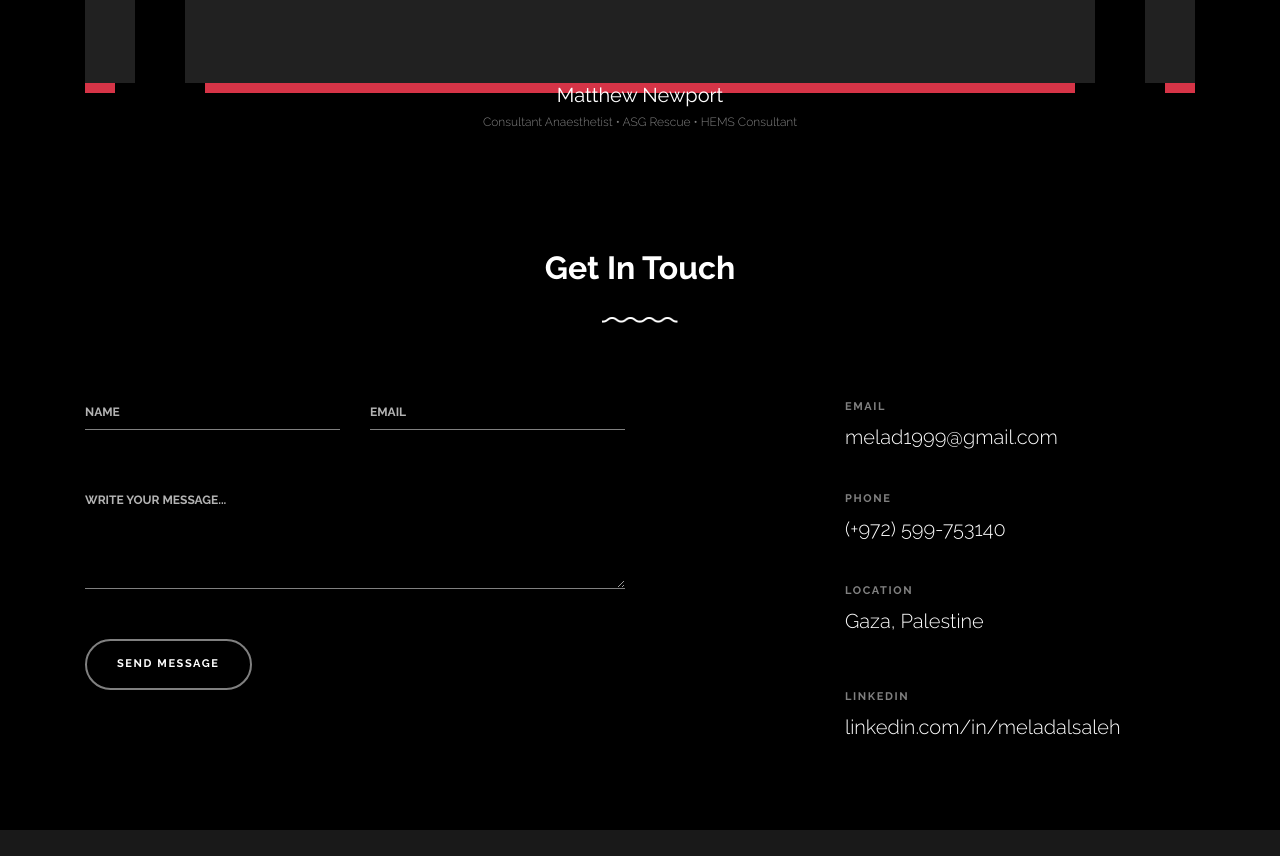
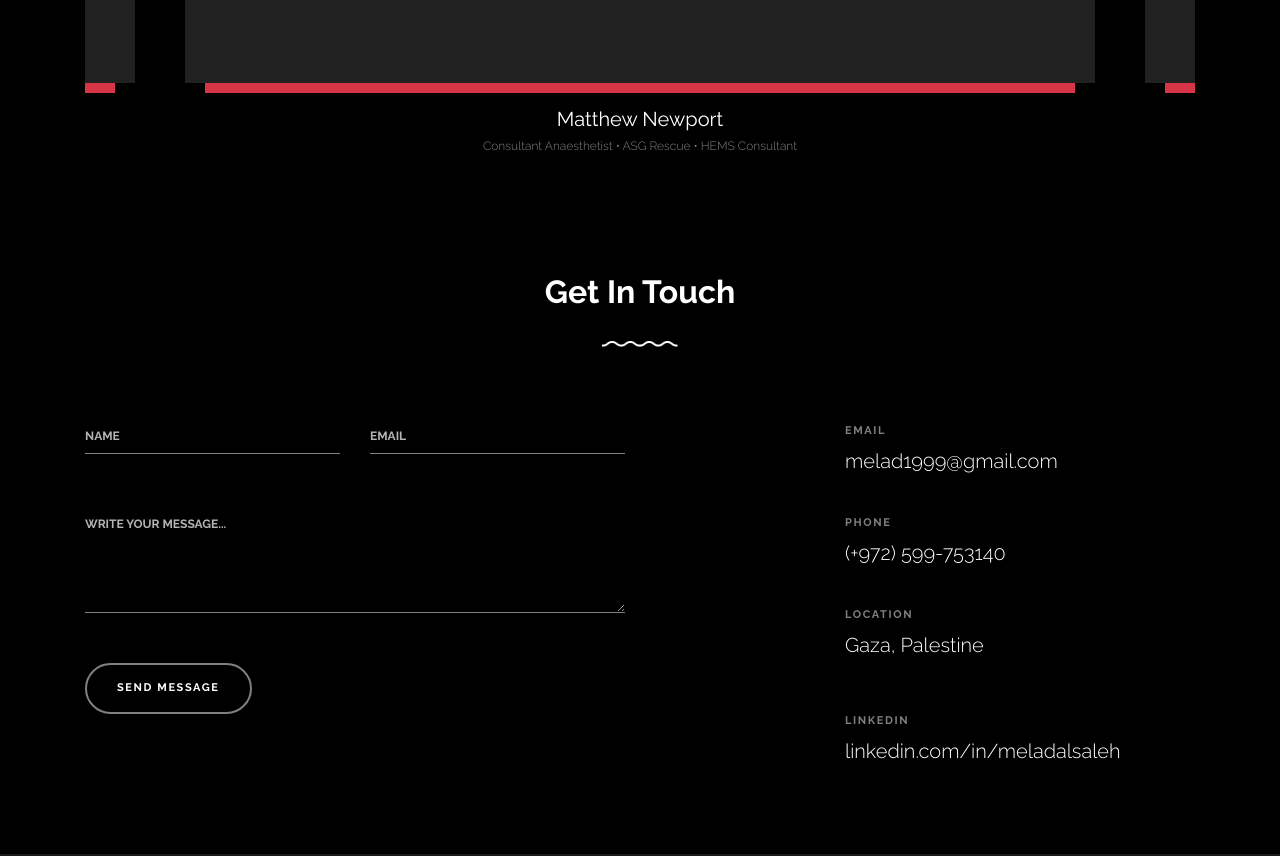
Before and after one commit to melad99/MeladAlslaeh, a plain HTML site: page index.html in a window 1280 px wide. Shown: the part 6897-7753 px from the top of the page. Drawn offline with Linux system fonts and the light colour scheme.

Commit message:
Fix recommendation author name overlapping the card's accent bar
.testimonial-inner-bg has a decorative red accent built from a
box-shadow trick (0px 30px 0 -20px #d63447 - a solid rectangle offset
below the card). .testimonial-author-info pulls the author block up
over the card with margin-top:-45px, which is correct for the
avatar-photo variant of this component (a round 90px photo is meant
to float up over the card edge there) - but this recommendation has
no avatar (.no-avatar class), so the same pull dragged the plain
name/title text straight through that red bar instead. The
.no-avatar override that should have cancelled the pull was
referenced in the HTML but never actually defined in CSS.

css/style.css: added the missing .no-avatar override. The no-avatar
case now sits in normal flow with a small positive gap below the
card instead of overlapping it - robust regardless of how long a
future name/title line runs or wraps, so adding the next
recommendation shouldn't be able to silently break this again.

Verified with headless Chrome (screenshot before/after, zero console
errors) as part of a full-site pass covering every section.

Co-Authored-By: Claude Sonnet 5 <noreply@anthropic.com>

```diff
--- a/css/style.css
+++ b/css/style.css
@@ -1400,6 +1400,16 @@ figure.dotted-bg:before {
   position: relative;
 }
 
+/* The -45px pull above is tuned for the avatar-photo variant (a round
+   90px image is meant to float up over the card's edge there). Without
+   an avatar there's nothing to justify the overlap, and it was dragging
+   the name text straight through the card's red accent-bar shadow.
+   Let the no-avatar case sit in normal flow instead - robust regardless
+   of how long a name/title line runs or wraps. */
+.testimonial-v1 .testimonial-author-info.no-avatar {
+  margin-top: 24px;
+}
+
 .testimonial-v1 .testimonial-author-info img {
   width: 90px;
   margin: 0 auto 30px auto;
```
Also changed, not shown: README.md.
